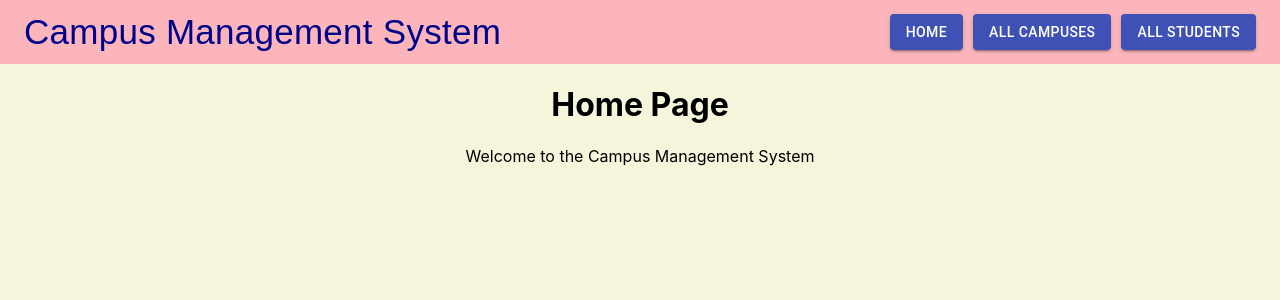
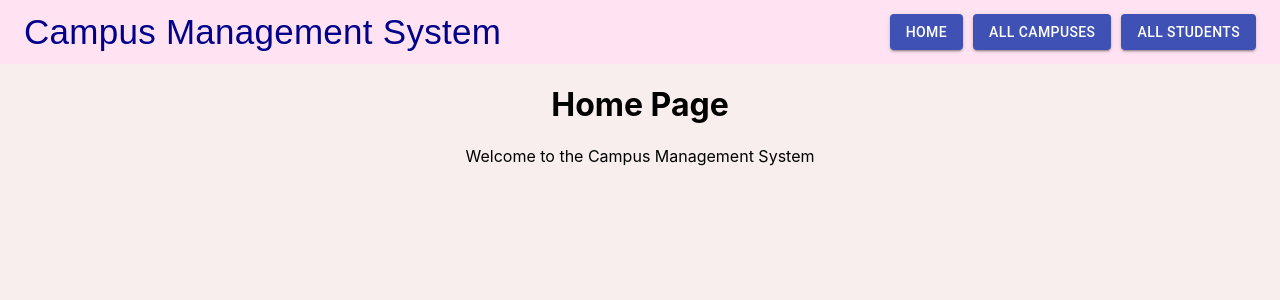
Before and after one commit to Carmen-Wu/final-app-client, a React (Create React App) app: page / in a window 1280 px wide. Shown: the top 300 px of the page. Built offline with nearby package versions, Linux system fonts and the light colour scheme.

Commit message:
changed colors

```diff
--- a/src/App.css
+++ b/src/App.css
@@ -1,5 +1,5 @@
 .App {
-  background-color: beige;
+  background-color: rgb(248, 238, 238);
   min-height: 100vh;
   text-align: center;
 }
--- a/src/components/containers/Header.js
+++ b/src/components/containers/Header.js
@@ -27,7 +27,7 @@ const useStyles = makeStyles(theme => ({
     color: 'darkblue'
   },
   appBar:{
-    backgroundColor: '#fcb6bb',
+    backgroundColor: '#ffe3f2',
     shadows: ['none'],
   },
   greeting:{
```
